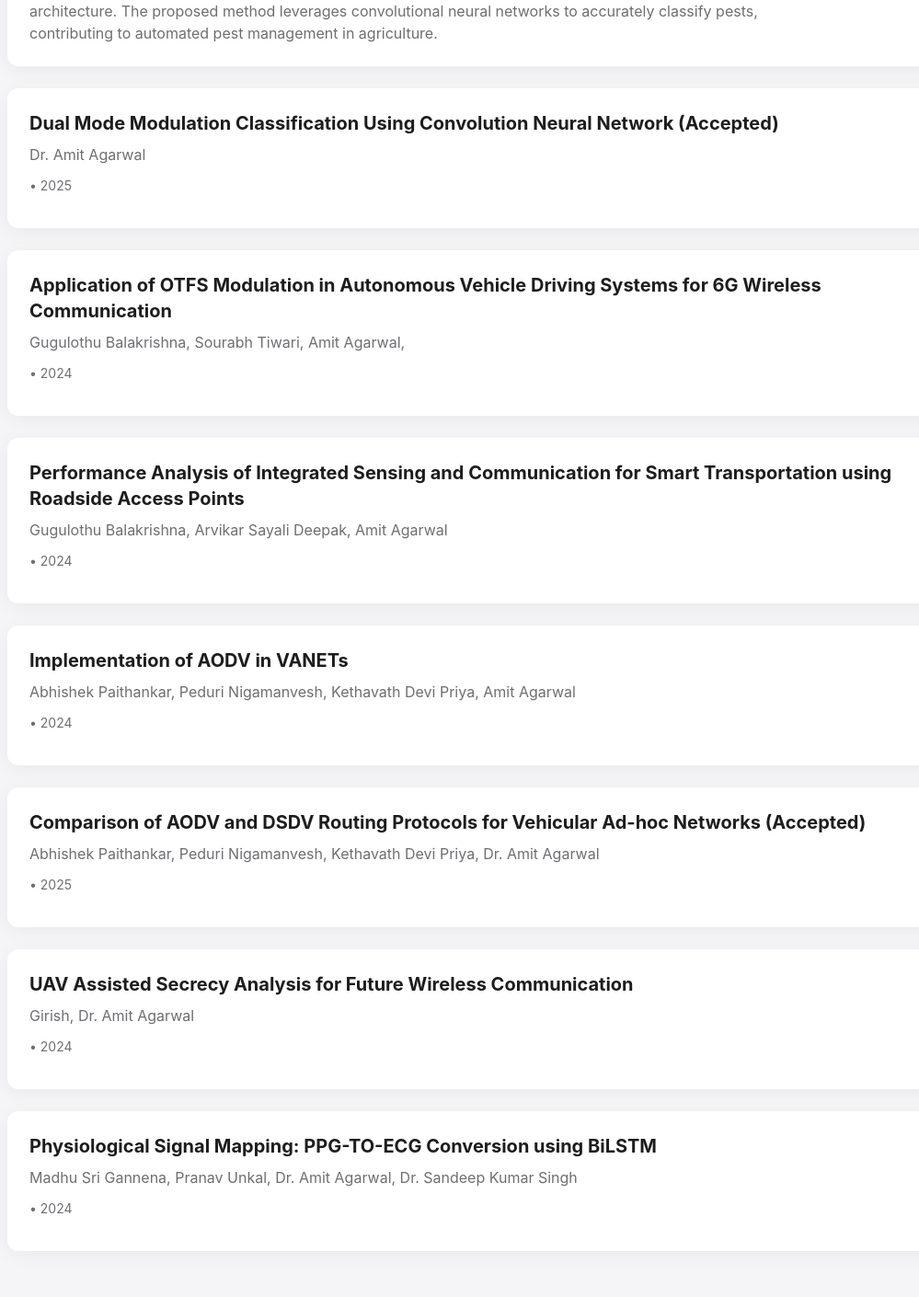
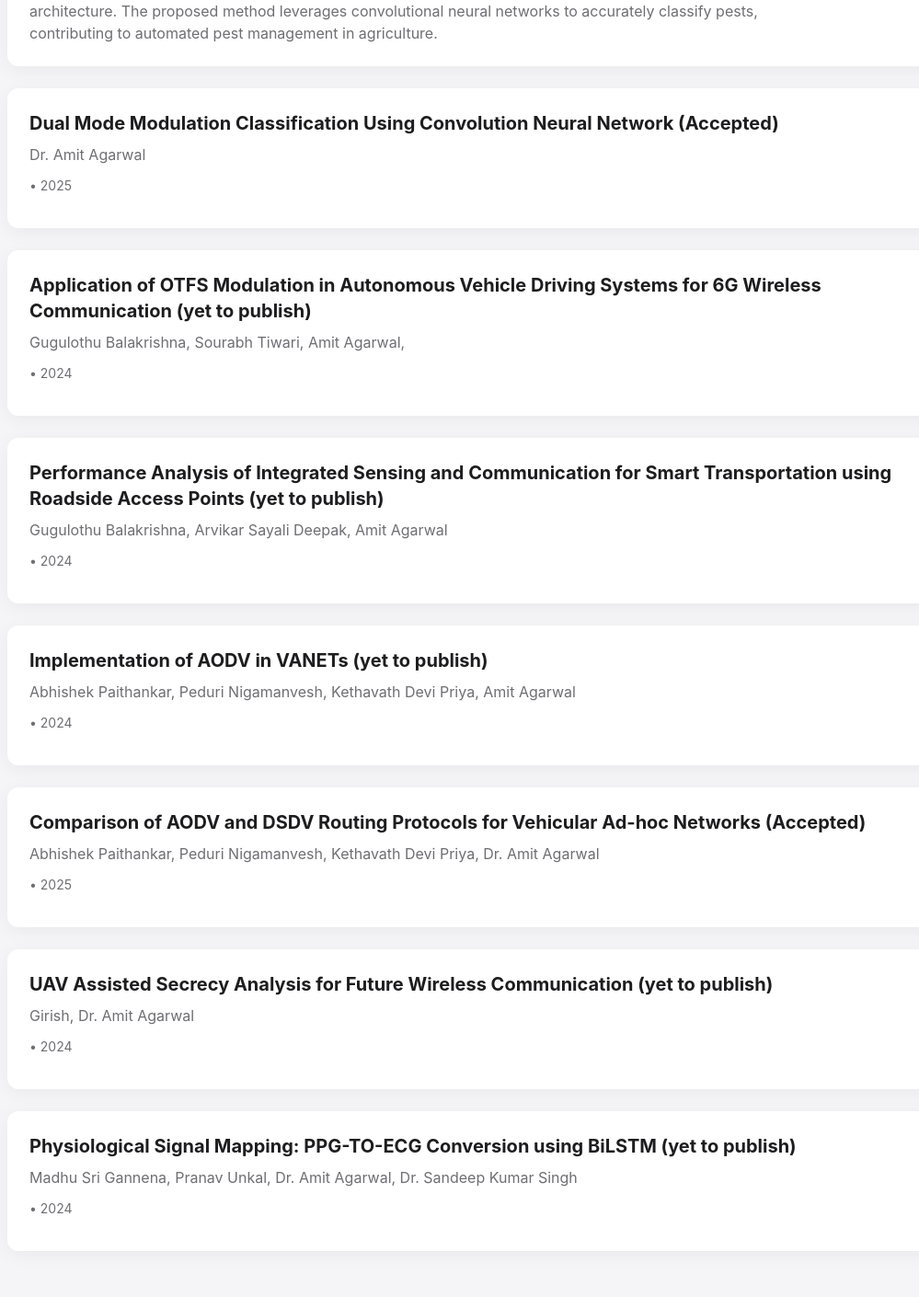
Before and after one commit to AAVNIT111/prof_portfolio, a React (Vite) app: page / in a window 1280 px wide. Shown: the part 5813-7223 px from the top of the page at 92% size, without its empty margins (120-1119 px from the left). Built offline with nearby package versions, Linux system fonts and the light colour scheme; the HTML template or start-up script is replaced by a standard one.

Commit message:
Update personalData.js

```diff
--- a/src/data/personalData.js
+++ b/src/data/personalData.js
@@ -232,7 +232,7 @@ const personalData = {
   year: "2025"
 },
 {
-  title: "Application of OTFS Modulation in Autonomous Vehicle Driving Systems for 6G Wireless Communication",
+  title: "Application of OTFS Modulation in Autonomous Vehicle Driving Systems for 6G Wireless Communication (yet to publish)",
   authors: "Gugulothu Balakrishna, Sourabh Tiwari, Amit Agarwal, ",
   Conference: "PCEMS-2024",
   Institution: "VNIT, Nagpur",
@@ -241,7 +241,7 @@ const personalData = {
   year: "2024"
 },
 {
-  title: "Performance Analysis of Integrated Sensing and Communication for Smart Transportation using Roadside Access Points",
+  title: "Performance Analysis of Integrated Sensing and Communication for Smart Transportation using Roadside Access Points (yet to publish)",
   authors: "Gugulothu Balakrishna, Arvikar Sayali Deepak, Amit Agarwal",
   Conference: "AIDCCSP-2024",
   Institution: "NIT, Hamirpur",
@@ -250,7 +250,7 @@ const personalData = {
   year: "2024"
 },
 {
-  title: "Implementation of AODV in VANETs",
+  title: "Implementation of AODV in VANETs (yet to publish) ",
   authors: "Abhishek Paithankar, Peduri Nigamanvesh, Kethavath Devi Priya, Amit Agarwal",
   Conference: "AIDCCSP-2024",
   Institution: "NIT, Hamirpur",
@@ -268,7 +268,7 @@ const personalData = {
   year: "2025"
 },
 {
-  title: "UAV Assisted Secrecy Analysis for Future Wireless Communication",
+  title: "UAV Assisted Secrecy Analysis for Future Wireless Communication (yet to publish)",
   authors: "Girish, Dr. Amit Agarwal",
   Conference: "PCEMS 2024",
   Institution: "VNIT, Nagpur",
@@ -280,7 +280,7 @@ const personalData = {
 
 
 {
-  title: "Physiological Signal Mapping: PPG-TO-ECG Conversion using BiLSTM",
+  title: "Physiological Signal Mapping: PPG-TO-ECG Conversion using BiLSTM (yet to publish)",
   authors: "Madhu Sri Gannena, Pranav Unkal, Dr. Amit Agarwal, Dr. Sandeep Kumar Singh",
   Conference: "PCEMS 2024",
   Institution: "VNIT, Nagpur",
```
